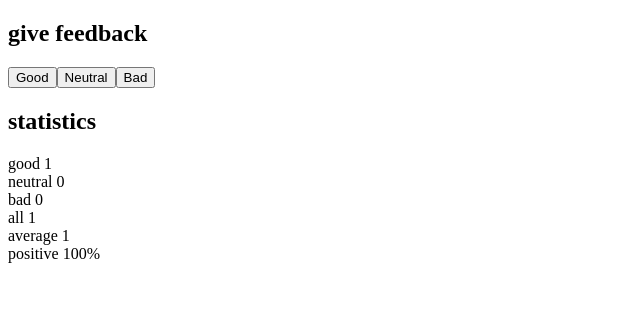
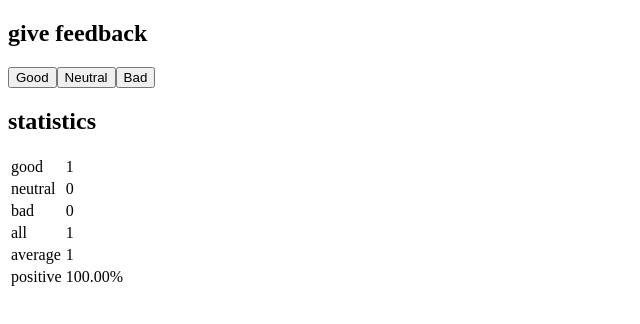
Before and after one commit to hangwl/fullstackopen, a React (Create React App) app in the folder part1/: page / in a window 1280 px wide. Both pictures are taken after a click on the button "Good". Shown: the top 324 px of the page, without its empty margins (0-640 px from the left). Built offline with nearby package versions, Linux system fonts and the light colour scheme.

Commit message:
Exercise 1.11

```diff
--- a/part1/src/App.js
+++ b/part1/src/App.js
@@ -5,8 +5,47 @@ const Button = (props) => (
     {props.text}
   </button>
 )
+const FeedbackButtons = ({ handleGood, handleNeutral, handleBad }) => (
+  <div>
+    <Button handleClick={handleGood} text="Good"></Button>
+    <Button handleClick={handleNeutral} text="Neutral"></Button>
+    <Button handleClick={handleBad} text="Bad"></Button>
+  </div>
+)
 
-const Statistics = (props) => (<div>{props.label} {props.value}</div>)
+const Statistics = ({ good, neutral, bad, all, average, positive }) => (
+  <div>
+    <h2>statistics</h2>
+    <table>
+      <tbody>
+        <tr>
+          <td>good</td>
+          <td>{good}</td>
+        </tr>
+        <tr>
+          <td>neutral</td>
+          <td>{neutral}</td>
+        </tr>
+        <tr>
+          <td>bad</td>
+          <td>{bad}</td>
+        </tr>
+        <tr>
+          <td>all</td>
+          <td>{all}</td>
+        </tr>
+        <tr>
+          <td>average</td>
+          <td>{average}</td>
+        </tr>
+        <tr>
+          <td>positive</td>
+          <td>{positive.toFixed(2)}%</td>
+        </tr>
+      </tbody>
+    </table>
+  </div>
+)
 
 const App = () => {
   // save clicks of each button to its own state
@@ -23,23 +62,13 @@ const App = () => {
   return (
     <div>
       <h2>give feedback</h2>
-      <Button handleClick={() => setGood(good+1)} text="Good"></Button>
-      <Button handleClick={() => setNeutral(neutral+1)} text="Neutral"></Button>
-      <Button handleClick={() => setBad(bad+1)} text="Bad"></Button>
-      <h2>statistics</h2>
-      {hasFeedback ?(
-        <>
-          <Statistics label="good" value={good}></Statistics>
-          <Statistics label="neutral" value={neutral}></Statistics>
-          <Statistics label="bad" value={bad}></Statistics>
-          <Statistics label="all" value={all}></Statistics>
-          <Statistics label="average" value={average}></Statistics>
-          <Statistics label="positive" value={positive + '%'}></Statistics>
-        </>
-      ) : (
-        <p>No feedback given</p>
-      )}
-
+      <FeedbackButtons
+        handleGood={() => setGood(good + 1)}
+        handleNeutral={() => setNeutral(neutral + 1)}
+        handleBad={() => setBad(bad + 1)}
+      />
+      {hasFeedback ? (<Statistics good={good} neutral={neutral} bad={bad} all={all} average={average} positive={positive} />)
+      : (<p>No feedback given</p>)}
     </div>
   )
 }
```
